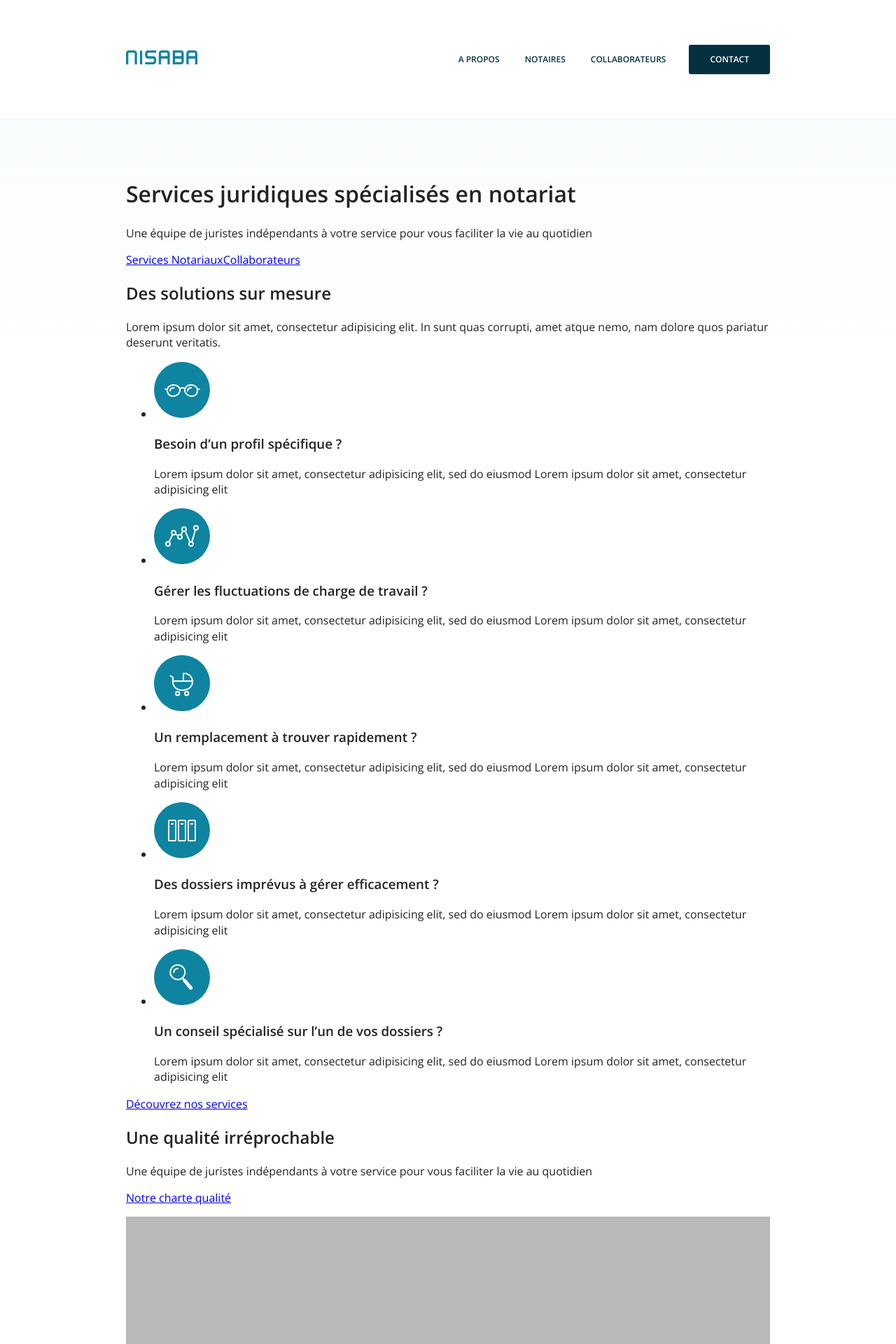
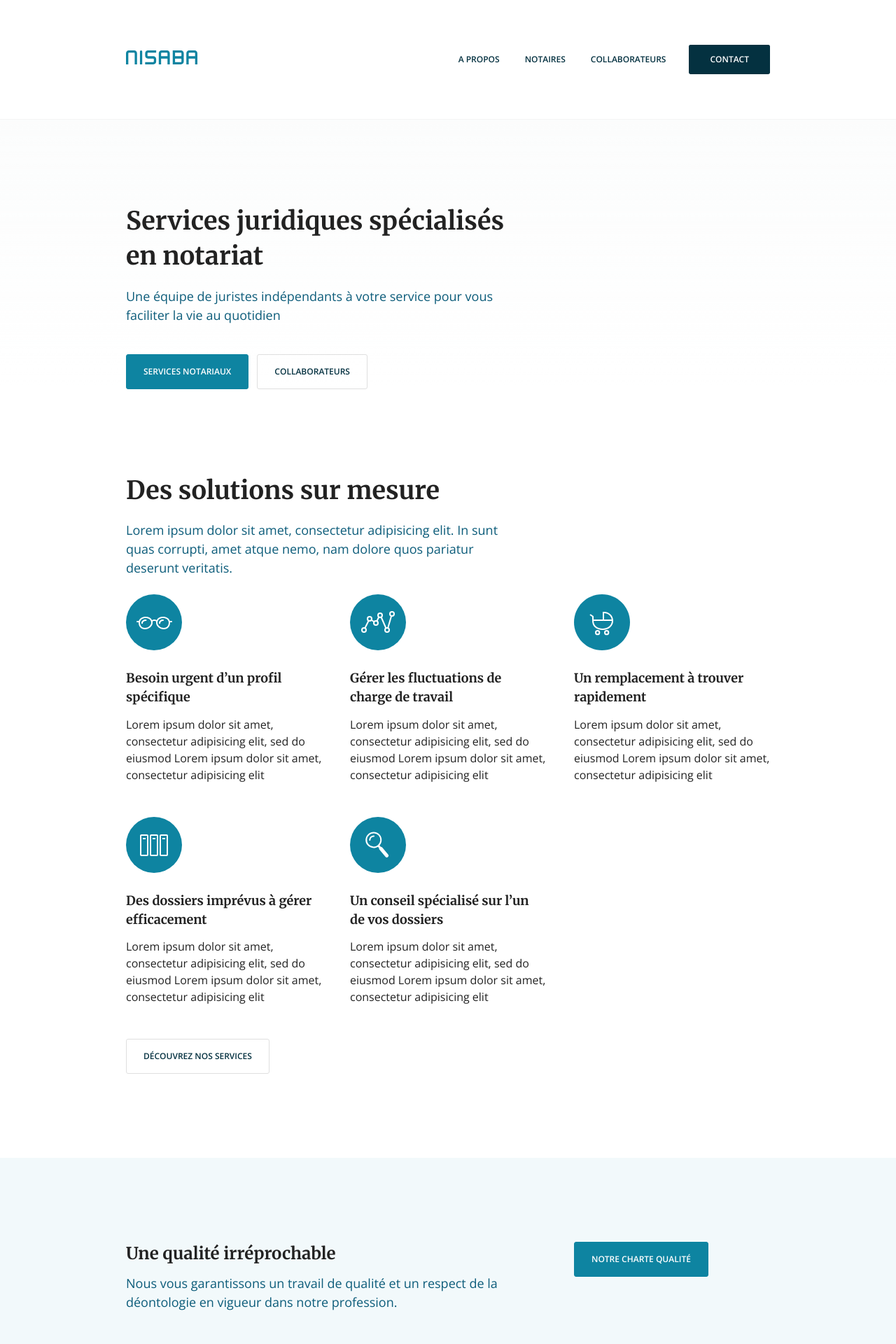
Before and after one commit to jeromecoupe/nisaba, a Jekyll site: the page built from index.html, in a window 1280 px wide. Shown: the top 1920 px of the page at 70% size. Built offline with Jekyll 4.4.1, drawn with Linux system fonts in a browser that asks for light colours.

Commit message:
homepage layout and typograohy: first pass

```diff
--- a/index.html
+++ b/index.html
@@ -24,75 +24,83 @@ layout: default
   </header>
 
   <main class="pagecontent">
-    <div class="mod-content">
+    <div class="content-module">
       <div class="container">
 
-        <h1>Services juridiques spécialisés en notariat</h1>
+        <div class="introblock">
+          <h1 class="h1">Services juridiques spécialisés en notariat</h1>
+          <div class="intro">
             <p>Une équipe de juristes indépendants à votre service pour vous faciliter la vie au quotidien</p>
+          </div>
           <p class="button-group"><a href="#" class="button  button--cta">Services Notariaux</a><a href="#" class="button">Collaborateurs</a></p>
+        </div>
 
       </div>
     </div>
 
     <div class="fullwidthimg  fullwidthimg--patchwork"></div>
 
-    <div class="mod-content">
+    <div class="content-module">
       <div class="container">
 
-        <h2>Des solutions sur mesure</h2>
+        <div class="introblock">
+          <h2 class="h1">Des solutions sur mesure</h2>
+          <div class="intro">
             <p>Lorem ipsum dolor sit amet, consectetur adipisicing elit. In sunt quas corrupti, amet atque nemo, nam dolore quos pariatur deserunt veritatis.</p>
+          </div>
+        </div>
 
-        <ul>
-          <li>
+        <ul class="grid">
+          <li class="grid__unit  grid__unit--medium-6of12  grid__unit--large-4of12">
 
             <div class="iconblock">
               <img src="/img/icon_glasses.svg" class="iconblock__img" alt="icon alt">
               <div class="iconblock__body">
-                <h3>Besoin d’un profil spécifique ?</h3>
+                <h3 class="h3">Besoin urgent d’un profil spécifique</h3>
                 <p>Lorem ipsum dolor sit amet, consectetur adipisicing elit, sed do eiusmod Lorem ipsum dolor sit amet, consectetur adipisicing elit</p>
               </div>
             </div>
 
-          </li>
-          <li>
+          </li><!--
+       --><li class="grid__unit  grid__unit--medium-6of12  grid__unit--large-4of12">
 
             <div class="iconblock">
               <img src="/img/icon_graph.svg" class="iconblock__img" alt="icon alt">
               <div class="iconblock__body">
-                <h3>Gérer les fluctuations de charge de travail ?</h3>
+                <h3 class="h3">Gérer les fluctuations de charge de travail</h3>
                 <p>Lorem ipsum dolor sit amet, consectetur adipisicing elit, sed do eiusmod Lorem ipsum dolor sit amet, consectetur adipisicing elit</p>
               </div>
             </div>
 
-          </li>
-          <li>
+          </li><!--
+       --><li class="grid__unit  grid__unit--medium-6of12  grid__unit--large-4of12">
 
             <div class="iconblock">
               <img src="/img/icon_cradle.svg" class="iconblock__img" alt="icon alt">
               <div class="iconblock__body">
-                <h3>Un remplacement à trouver rapidement ?</h3>
+                <h3 class="h3">Un remplacement à trouver rapidement</h3>
                 <p>Lorem ipsum dolor sit amet, consectetur adipisicing elit, sed do eiusmod Lorem ipsum dolor sit amet, consectetur adipisicing elit</p>
               </div>
             </div>
 
-          </li>
-          <li>
+          </li><!--
+       --><li class="grid__unit  grid__unit--medium-6of12  grid__unit--large-4of12">
 
             <div class="iconblock">
               <img src="/img/icon_files.svg" class="iconblock__img" alt="icon alt">
               <div class="iconblock__body">
-                <h3>Des dossiers imprévus à gérer efficacement ?</h3>
+                <h3 class="h3">Des dossiers imprévus à gérer efficacement</h3>
                 <p>Lorem ipsum dolor sit amet, consectetur adipisicing elit, sed do eiusmod Lorem ipsum dolor sit amet, consectetur adipisicing elit</p>
               </div>
             </div>
 
-          </li>
-          <li>
+          </li><!--
+       --><li class="grid__unit  grid__unit--medium-6of12  grid__unit--large-4of12">
 
             <div class="iconblock">
               <img src="/img/icon_magnifier.svg" class="iconblock__img" alt="icon alt">
               <div class="iconblock__body">
-                <h3>Un conseil spécialisé sur l’un de vos dossiers ?</h3>
+                <h3 class="h3">Un conseil spécialisé sur l’un de vos dossiers</h3>
                 <p>Lorem ipsum dolor sit amet, consectetur adipisicing elit, sed do eiusmod Lorem ipsum dolor sit amet, consectetur adipisicing elit</p>
               </div>
             </div>
@@ -105,28 +113,52 @@ layout: default
       </div>
     </div>
 
-    <div class="mod-content">
+    <div class="content-module  content-module--highlight">
       <div class="container">
 
-        <h2>Une qualité irréprochable</h2>
-        <p>Une équipe de juristes indépendants à votre service pour vous faciliter la vie au quotidien</p>
+        <div class="grid">
+          <div class="grid__unit  grid__unit--large-8of12">
+
+            <h2 class="h2">Une qualité irréprochable</h2>
+            <div class="intro">
+              <p>Nous vous garantissons un travail de qualité et un respect de la déontologie en vigueur dans notre profession.</p>
+            </div>
+
+          </div><!--
+       --><div class="grid__unit  grid__unit--large-4of12">
+
             <p><a href="#" class="button  button--cta">Notre charte qualité</a></p>
 
           </div>
         </div>
 
-    <div class="mod-content">
+      </div>
+    </div>
+
+    <div class="content-module">
       <div class="container">
 
-        <img src="/img/placeholder_4by3.jpg" class="fluidimg" alt="Juristes spécialisés" />
+        <div class="grid">
+          <div class="grid__unit  grid__unit--medium-6of12">
 
-        <h2>Une équipe de juristes spécialisés</h2>
+            <img src="/img/placeholder_4by3.jpg" class="fluidimg  mb" alt="Juristes spécialisés" />
+
+          </div><!--
+       --><div class="grid__unit  grid__unit--medium-6of12">
+
+            <h2 class="h1">Une équipe de juristes spécialisés</h2>
+            <div class="intro">
               <p>Lorem ipsum dolor sit amet, consectetur adipisicing elit. In sunt quas corrupti, amet atque nemo</p>
+            </div>
             <p>Omnis delectus sunt, in expedita, illo modi aliquid alias, ex qui vel blanditiis dolores fugiat, quidem ipsum optio fugit rerum eaque iste totam facere itaque eligendi consequatur eos! Voluptatum, necessitatibus!</p>
             <p><a href="#" class="button  button--cta">Faire partie de l'équipe</a></p>
 
           </div>
         </div>
+
+      </div>
+    </div>
+
   </main>
 
   <footer class="pagefooter">
```
Also changed, not shown: css/global.css (+189 -15 lines), scss/base/_base.scss (+10 -0 lines), scss/base/_typography.scss (+73 -1 lines), scss/components/_buttons.scss (added, +59 -0 lines), scss/components/_iconblock.scss (added, +17 -0 lines), scss/components/_introblock.scss (added, +11 -0 lines), scss/global.scss (+8 -1 lines), scss/layout/_footer.scss (+11 -3 lines), scss/layout/_main.scss (+50 -7 lines), scss/utils/_functions.scss (added, +11 -0 lines), scss/utils/_helpers-align.scss (added, +21 -0 lines), scss/utils/_helpers-clearfix.scss (added, +11 -0 lines), scss/utils/_helpers-hide.scss (added, +19 -0 lines), scss/utils/_helpers-spacing.scss (added, +24 -0 lines), 3 more files. Lines whose indentation alone changed are shown as unchanged.
